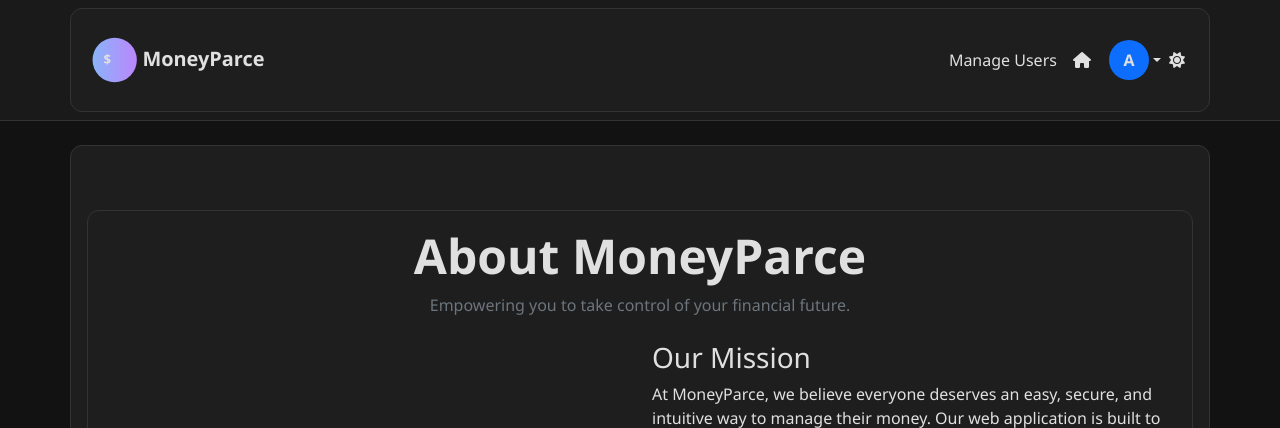
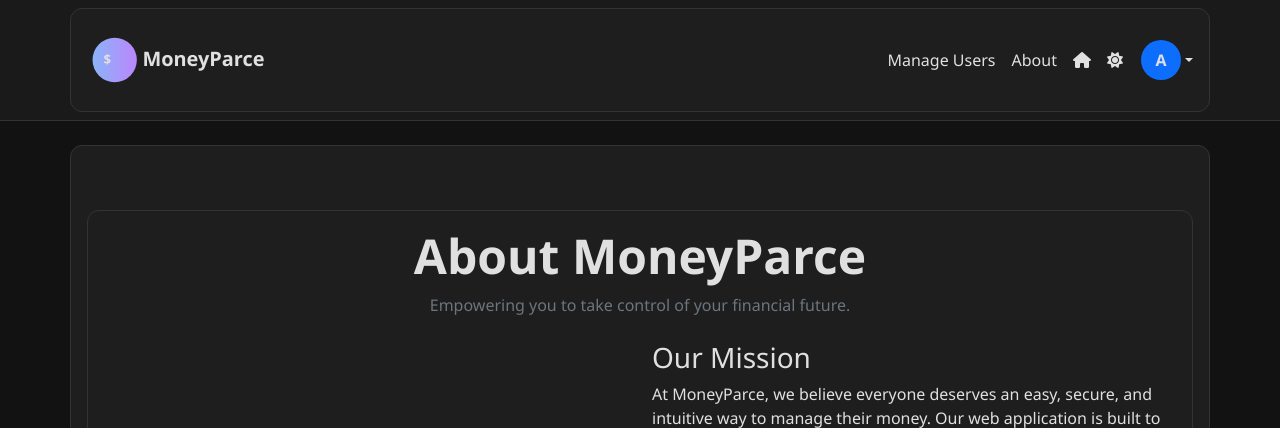
Before and after one commit to shubh-team-4/MoneyParce, a Django app: page /about/ in a window 1280 px wide. Shown: the top 428 px of the page. Run offline with Django 5.2, Linux system fonts and the light colour scheme; the first user in the database is signed in; data comes from the database, SQL or seed files in the repository; some libraries are stand-ins or nearby versions.

Commit message:
Minor top bar tweaks
added "about" section to top bar even when user is logged in and rearranged existing items.

```diff
--- a/core/templates/core/base.html
+++ b/core/templates/core/base.html
@@ -75,10 +75,24 @@
                   <a class="nav-link" href="{% url 'user_list' %}">Manage Users</a>
                 </li>
               {% endif %}
+              <!-- About Link -->
+              <li class="nav-item">
+                <a class="nav-link" href="{% url 'about' %}">About</a>
+              </li>
               <!-- Home Icon -->
               <li class="nav-item">
                 <a class="nav-link" href="{% url 'dashboard' %}" title="Dashboard">
                   <i class="fas fa-home"></i>
+                </a>
+              </li>
+               <!-- Dark Mode Toggle Icon -->
+              <li class="nav-item">
+                <a href="{% url 'dark mode' %}" class="nav-link" title="Toggle Dark Mode">
+                  {% if theme == 'dark' %}
+                    <i class="fas fa-sun"></i>
+                  {% else %}
+                    <i class="fas fa-moon"></i>
+                  {% endif %}
                 </a>
               </li>
               <!-- User Avatar Dropdown -->
```
Also changed, not shown: other parts of core/templates/core/base.html (+0 -10 lines), db.sqlite3, media/profile_pictures/701F7CD6-D40F-4A52-A355-4099DC057DDD.JPG (added).
